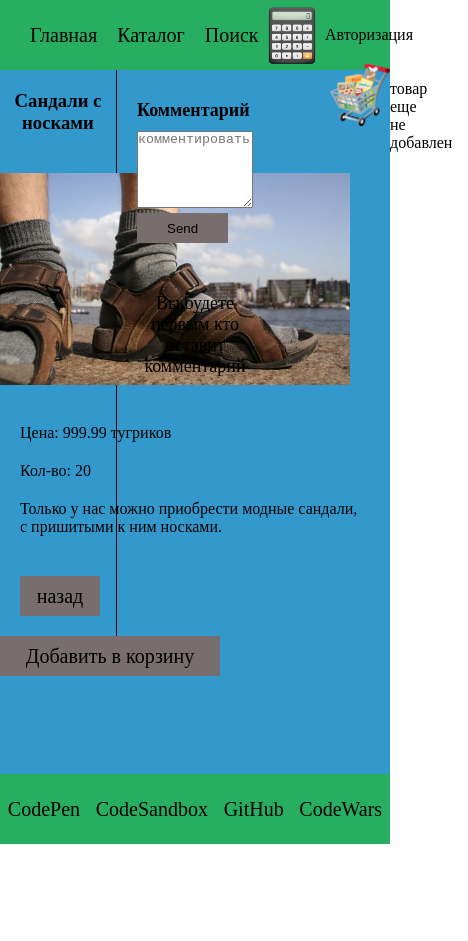
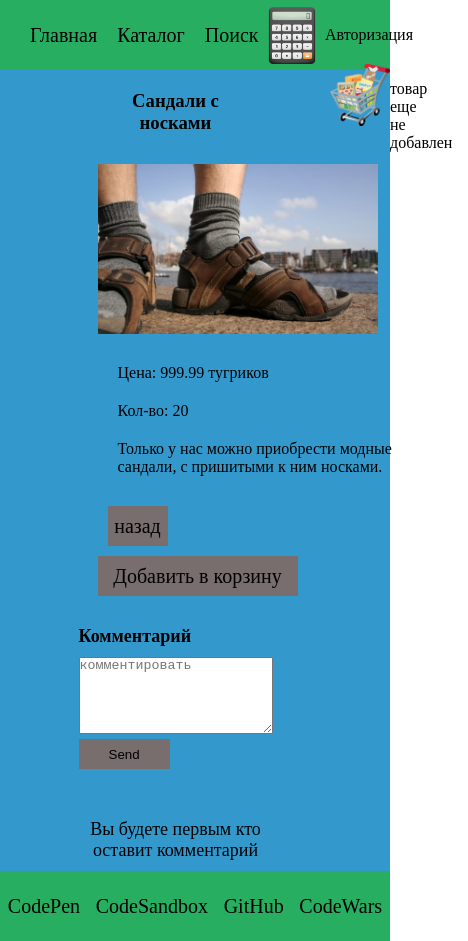
Before and after one commit to pylsar/myReactFunnyShop, a React (Create React App) app: page /products/1 in a window 390 px wide. Shown: the whole page, 468 px wide, since content can reach past the window. Before the commit the page ends 844 px from the top, so only its background shows below. Built offline with nearby package versions, Linux system fonts and the light colour scheme; data requests are answered from the project's data file.

Commit message:
adaptive styles

```diff
--- a/src/components/PersonalPage/PersonalPage.scss
+++ b/src/components/PersonalPage/PersonalPage.scss
@@ -4,11 +4,11 @@
     margin-top: 30px;
     text-align: center;
     &__btn {
+        @include btnBig;
         margin-top: 20px;
-        @include btnBig;
     }
     &__promo {
-        margin-top: 20px;
+        margin: 20px 0 40px;
         font-weight: bold;
         font-size: 40px;
     }
--- a/src/components/ProductInfo/ProductInfo.scss
+++ b/src/components/ProductInfo/ProductInfo.scss
@@ -2,6 +2,7 @@
 
 .productInfo{
     @include flexbox;
+    min-height: calc(100vh - 140px);
     &__left {
         width: 30vw;
         border-right: 1px solid $border;
@@ -52,3 +53,36 @@
     }
 
 }
+
+@media screen and (max-width: 1200px) {
+    .productInfo {
+        &__left{
+            &__img {
+                width: 280px;
+                height: 190px;
+            }
+            &__descr {
+                width: 280px;
+            }
+            &__btn {
+                width: 200px;
+            }
+            &--link {
+                width: 60px;
+                margin: 10px;
+            }
+        }
+    }
+ }
+
+ @media screen and (max-width: 980px) {
+    .productInfo {
+        @include flex-direction(column);
+        width: 90vw;
+        &__left {
+            width: 40vw;
+            margin: 0 auto;
+            border-right: none;
+        }
+    }
+ }
--- a/src/containers/Auth/Auth.js
+++ b/src/containers/Auth/Auth.js
@@ -45,7 +45,7 @@ class Auth extends React.Component {
         }
     // поле password
         if (this.state.password.length < 10) {
-          passwordError = "должно быть не меньше 10 символов"
+          passwordError = "не менее 10 символов"
         }
 
         if (emailError || firstnameError || lastnameError|| passwordError) {
--- a/src/containers/Auth/Auth.scss
+++ b/src/containers/Auth/Auth.scss
@@ -17,7 +17,6 @@
     }
     &__form {
         width: 70vw;
-        height: 70vh;
         background: $thirdBg;
         position: absolute;
         top: 50%;
@@ -51,10 +50,12 @@
             }
             &--error{
                 color: $warning;
+                font-size: 12px;
             }
         }
         & button {
             @include btnBig;
+            margin-bottom: 30px;
         }
     }
     & img {
@@ -84,3 +85,30 @@
         padding-top: 30px;
     }
 }
+
+
+@media screen and (max-width: 960px) {
+   .auth {
+       &__form{
+           &__box{
+               &__input {
+                   width: 20vw;
+               }
+           }
+       }
+   }
+}
+@media screen and (max-width: 768px) {
+    .auth {
+        &__form{
+            &__box{
+                &__input {
+                    width: 15vw;
+                }
+                &--error {
+                    font-size: 10px;
+                }
+            }
+        }
+    }
+ }
--- a/src/containers/Comments/Comments.scss
+++ b/src/containers/Comments/Comments.scss
@@ -7,3 +7,10 @@
         font-size: 18px;
     }
 }
+
+@media screen and (max-width: 980px) {
+    .comments {
+        width: 60vw;
+        margin: 0 auto;
+    }
+ }
--- a/src/containers/Products/Products.scss
+++ b/src/containers/Products/Products.scss
@@ -1,7 +1,6 @@
 @import '../../settings.scss';
 
 .products{
-    border: 1px solid red;
     & h1{
         color: $mainText;
         text-align: center ;
--- a/src/containers/Search/Search.js
+++ b/src/containers/Search/Search.js
@@ -47,7 +47,7 @@ class Search extends React.Component {
                     <div className="search__place__img">
                         <img className="search__place__img--icon" src={SearchIcon} alt="search" />
                     </div>
-                    <input className="search__place--input" onChange={this.handleSearch} type="text" value={this.state.search} />
+                    <input className="search__place--input" onChange={this.handleSearch} type="text" value={this.state.search} maxLength='20' />
                 </div>
                 <div className="search__result">
                     {/* выводим текст поиска на экран */}
```
Also changed, not shown: src/containers/CommentInput/CommentInput.scss (line endings or trailing spaces).
